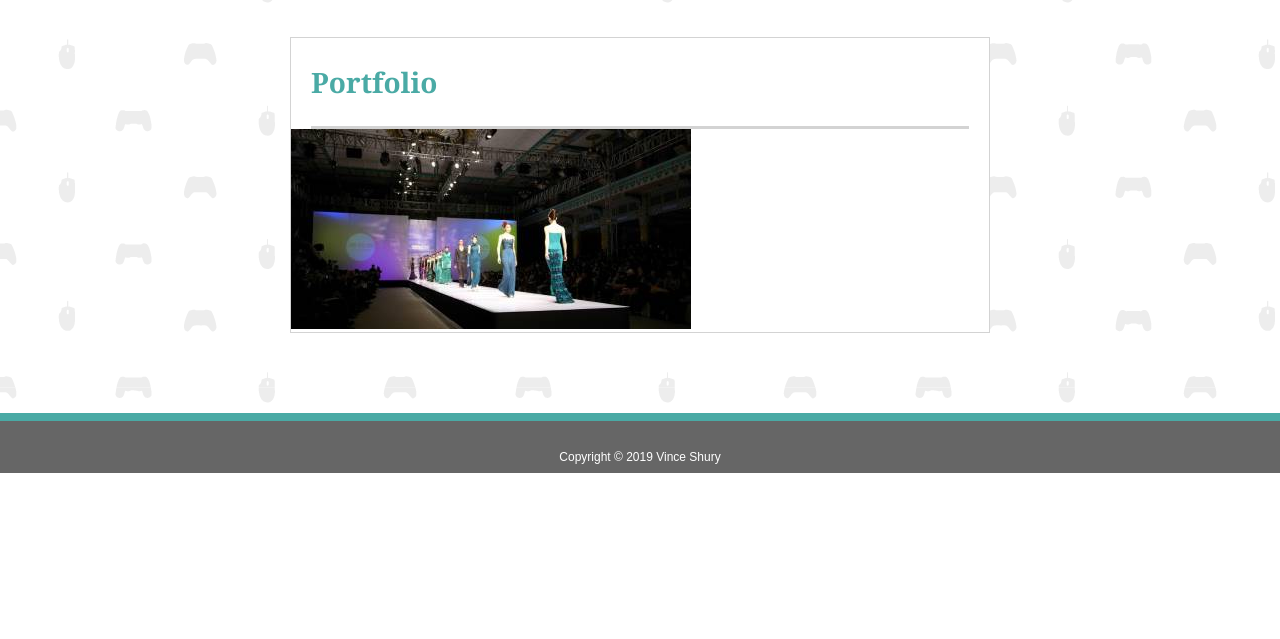
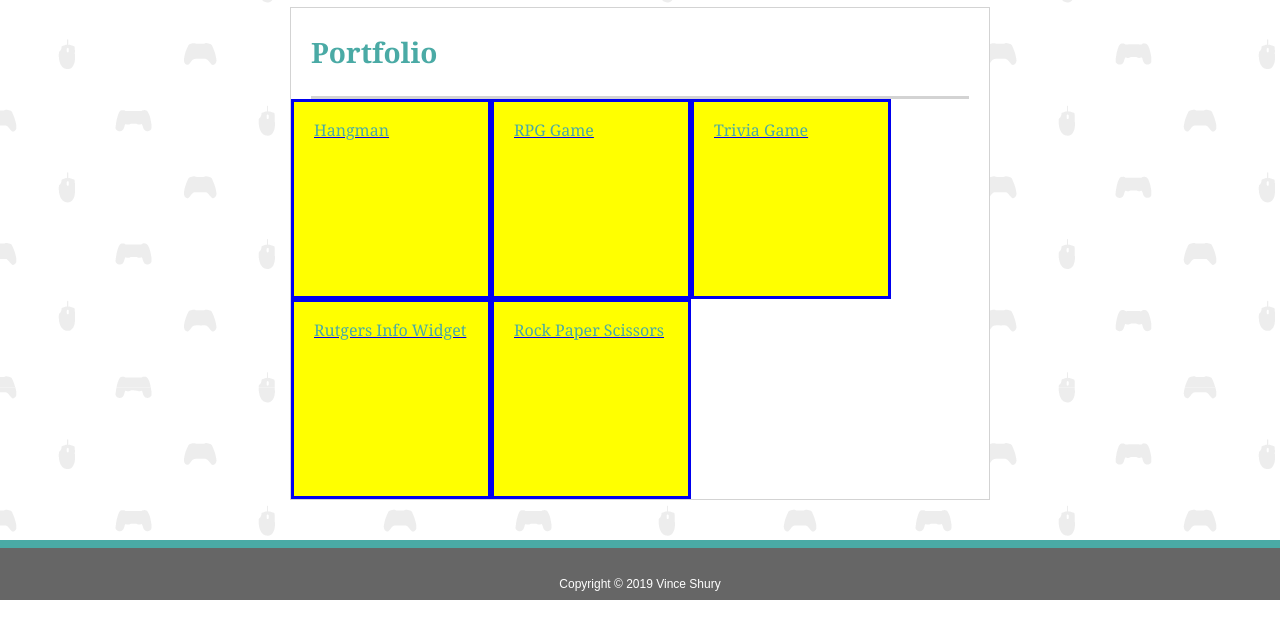
Before and after one commit to letscook1/Basic-Portfolio-1, a plain HTML site: page portfolio.html in a window 1280 px wide. Shown: the part 93-732 px from the top of the page. Drawn offline with Linux system fonts and the light colour scheme.

Commit message:
added new image files and adjusted Portfolio

```diff
--- a/assets/css/style.css
+++ b/assets/css/style.css
@@ -81,6 +81,8 @@ main {/*the main content section with my background image repeating*/
 #myaboutmeimage {/*the adjustments on my image*/
     padding:30px 20px 10px 30px;
     float: left;
+    width: 320px;
+    height:400px;
 }
 .biopara { /*edits to both paragraphs in about me*/
     font-family: 'Arial', 'Helvetica Neue', Helvetica, sans-serif;
@@ -103,7 +105,17 @@ footer { /*the footer to the documents that may need to be sticky*/
 }                                                /*End of INDEX.HTML Specific styling*/
 
 /*Start of Portfolio.HTML Specific Styling*/
-
+#portmainbg {/*the main content section with my background image repeating*/
+    padding:10px;
+    clear: both;
+    background-image:url('../images/gaming-pattern.png');
+    background-repeat: repeat;
+    position:relative;
+    z-index:1;
+    overflow: hidden;
+    padding-top: 20px;
+    padding-bottom: 40px;
+}
 #portfoliomain {/*container ID holding Portfolio heading and images */
     background-color:#ffffff;
     width: 700px;
@@ -111,6 +123,7 @@ footer { /*the footer to the documents that may need to be sticky*/
     border-color: lightgray;
     border-style: solid;
     border-width: 1px;
+    overflow: hidden;
 }
 #portfolioheading {
     font-weight:bold;
@@ -121,5 +134,35 @@ footer { /*the footer to the documents that may need to be sticky*/
     padding-left:0px;
     margin: 0px 20px 0px 20px;
 }
+#portblock {
+    background-color: #777777;
+}
+.portlink {
+    background-color: yellow;
+    padding: 20px;
+    width: 200px;
+    box-sizing: border-box;
+    float: left;
+    height: 200px;
+    border: solid;
+}
+#porttitle {
+    background-color: greenyellow;
+    text-align: center;
+}/*
+#porta {
 
+}
+#portb {
+
+}
+#portc {
+
+}
+#portd {
+
+}
+#porte {
+
+}*/
 /*End of Portfolio.HTML Specific Styling*/
--- a/portfolio.html
+++ b/portfolio.html
@@ -24,17 +24,39 @@
             </nav>
         </header>
 
-       <!--Main to set background-->
-     <main>
-        <!--container to hold contents of page-->
-        <div id="portfoliomain">
-            <h1 id="portfolioheading">Portfolio</h1>
-            <div id ="imagecontainer">
-                <img src="assets/images/placeholder_two.jpg" alt="image">
+         <!--Main to set background with an ID of portmainbg to adjust specifically this page-->
+        <main id="portmainbg">
+
+            <div id="portfoliomain"><!--container to hold contents of page together-->
+
+             <h1 id="portfolioheading">Portfolio</h1><!--h1 header in the centered box-->
+
+                <div id="portblock"><!--div to seperate pictures from heading-->
+
+                    <a class="portlink" id="porta" href="#"><!-- anchor tag to make the words links-->
+                        <h2 class="porttitle">Hangman</h2> <!--h2 heading with text and class, will have image behind it-->
+                    </a>
+
+                    <a class="portlink" id="portb" href="#">
+                        <h2 class="porttitle">RPG Game</h2>
+                    </a>
+
+                    <a class="portlink" id="portc" href="#">
+                        <h2 class="porttitle">Trivia Game</h2>
+                    </a>
+
+                    <a class="portlink" id="portd" href="#">
+                        <h2 class="porttitle">Rutgers Info Widget</h2>
+                    </a>
+
+                    <a class="portlink" id="porte" href="#">
+                        <h2 class="porttitle">Rock Paper Scissors</h2>
+                    </a>
+
+                </div>
+
             </div>
-
-         </div>
-    </main>
+        </main>
         <!-- my copyright inside in my footer for each page -->
         <footer>Copyright &copy; 2019 Vince Shury</footer>
     </body>
```
Also changed, not shown: index.html (+2 -1 lines), assets/images/hangman.jpg (added), assets/images/rockpaperscissors.jpg (added), assets/images/rpggame.jpg (added), assets/images/rutgersinfowidget.jpg (added), assets/images/triviagame.jpg (added), assets/images/vince.jpg (added).
